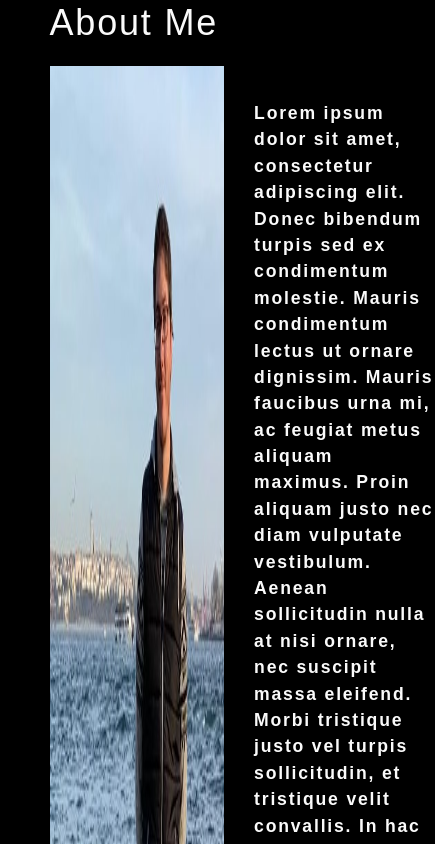
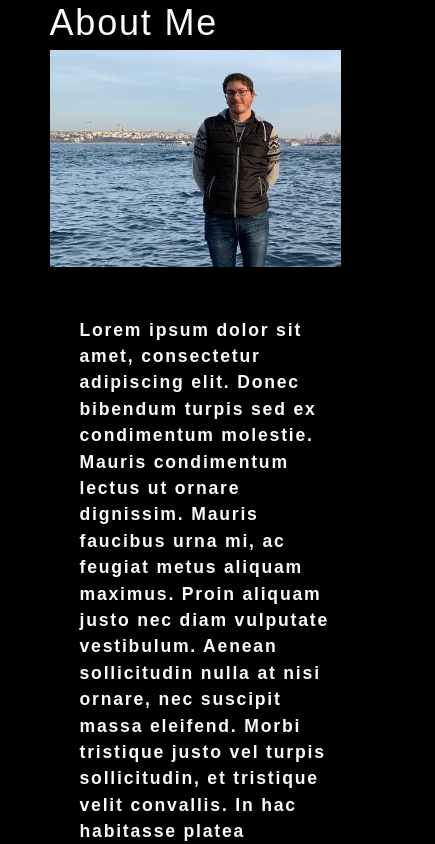
Before and after one commit to PRGottinger/paul-react-portfolio, a React (Create React App) app: page / in a window 390 px wide. Both pictures are taken after a click on the item "About me". Shown: the part 270-1114 px from the top of the page, 435 px wide, since content can reach past the window. Built offline with nearby package versions, Linux system fonts and the light colour scheme.

Commit message:
mobile style

```diff
--- a/src/App.css
+++ b/src/App.css
@@ -7,6 +7,18 @@
   pointer-events: none;
 }
 
+.h2 {
+  text-decoration: none;
+}
+
+.container1 {
+  padding-bottom: 60px;
+}
+
+.project-container {
+  padding-bottom: 60px;
+}
+
 @media (prefers-reduced-motion: no-preference) {
   .App-logo {
     animation: App-logo-spin infinite 20s linear;
@@ -14,7 +26,7 @@
 }
 
 .App-header {
-  background-color: #282c34;
+  background-color: #040404;
   min-height: 100vh;
   display: flex;
   flex-direction: column;
@@ -32,6 +44,21 @@
   size: 30%;
 }
 
+.footer {
+  /* position: absolute; */
+  bottom: 0;
+  width: 100%;
+  /* height: 2.5rem; */
+  /* position: absolute;
+  left: 0;
+  bottom: 0;
+  right: 0; */
+}
+
+.about-photo {
+  width: 100%;
+}
+
 @keyframes App-logo-spin {
   from {
     transform: rotate(0deg);
@@ -40,3 +67,80 @@
     transform: rotate(360deg);
   }
 }
+
+@media screen and (max-width: 980px) {
+  .about-photo {
+    height: 30%;
+    width: 100%;
+  }
+
+  .container-about {
+    display: flex;
+    flex-flow: column wrap;
+  }
+
+  .form-control {
+    width: 500px;
+  }
+
+  .table {
+    display: flex;
+    justify-content: center;
+  }
+
+  /* .footer { */
+  /* position: absolute; */
+  /* bottom: 0;
+    width: 100%; */
+  /* height: 2.5rem; */
+  /* padding-top: 100px;
+  } */
+}
+
+@media screen and (max-width: 768px) {
+  .about-photo {
+    height: 30%;
+    width: 100%;
+  }
+
+  .container-about {
+    display: flex;
+    flex-flow: column wrap;
+  }
+
+  .form-control {
+    width: 500px;
+  }
+}
+
+@media screen and (max-width: 450px) {
+  .about-photo {
+    height: 30%;
+    width: 100%;
+  }
+
+  .container-about {
+    display: flex;
+    flex-flow: column wrap;
+  }
+
+  .form-control {
+    width: 250px;
+  }
+}
+
+@media screen and (max-width: 300px) {
+  .about-photo {
+    height: 30%;
+    width: 100%;
+  }
+
+  .container-about {
+    display: flex;
+    flex-flow: column wrap;
+  }
+
+  .form-control {
+    width: 200px;
+  }
+}
--- a/src/components/About/index.js
+++ b/src/components/About/index.js
@@ -8,8 +8,8 @@ function About() {
       <div className="container-about">
       <img
         src={coverImage}
-        className="my-2"
-        style={{ width: "60%" }}
+        className="about-photo"
+        // style={{ width: "60%" }}
         alt="cover"
       />
 
--- a/src/components/Contact/index.js
+++ b/src/components/Contact/index.js
@@ -48,7 +48,7 @@ function Contact(props) {
                 <label htmlFor="email">Email Address:</label>
                 <input className="form-control" type="email"  name="email" />
             </div>
-            <div class="mt-5" >
+            <div class="message" >
                 <label htmlFor="message">Message:</label>
                 <textarea className="form-control" name="message"  />
             </div>
@@ -59,6 +59,8 @@ function Contact(props) {
             <button data-testid='button' class="btn btn-outline-dark " type="submit" >Submit</button>
             </div>
         </form>
+
+        <span>Feel free to say hello!</span>
     </section>
     );
 }
--- a/src/components/Footer/index.js
+++ b/src/components/Footer/index.js
@@ -2,7 +2,7 @@ import React from "react";
 
 function Footer(props) {
   return (
-    <footer>
+    <footer class="footer">
         <br/>
       <span>Made by PR Gottinger</span>
       {/* <img
--- a/src/components/Nav/index.js
+++ b/src/components/Nav/index.js
@@ -21,16 +21,16 @@ function Nav(props) {
 
   return (
     <header>
-      <h2>
+      <h2 class='h2'>
         <a href="/">💻 Paul's Web Development Portfolio!</a>
       </h2>
-      <nav>
+      <nav class="navbar">
         <ul className="flex-row">
           <li
             onClick={() => {
               props.setPage("About");
             }}
-            className="mx-2"
+            // className="mx-2"
           >
             <a href="#about">About me</a>
           </li>
@@ -40,7 +40,7 @@ function Nav(props) {
             }}
             className="mx-2"
           >
-            <span>Contact</span>
+            <a href="#contact">Contact</a>
           </li>
           <li
             onClick={() => {
@@ -48,7 +48,7 @@ function Nav(props) {
             }}
             className="mx-2"
           >
-            <span>Projects</span>
+            <a href='#projects'>Projects</a>
           </li>
 
           <li
@@ -57,7 +57,7 @@ function Nav(props) {
             }}
             className="mx-2"
           >
-            <span>Resume</span>
+            <a href='#resume'>Resume</a>
           </li>
           {/* { {categories.map((category) => (
             <li className="mx-1" key={category.name}>
--- a/src/components/Projects/index.js
+++ b/src/components/Projects/index.js
@@ -75,7 +75,7 @@ function Projects() {
 
           </p>
         </div>
-        <div className="flex flex-wrap -m-4">
+        <div className="flex flex-wrap project-container">
           {applications.map((application) => (
             <a
               href={application.link}
```
